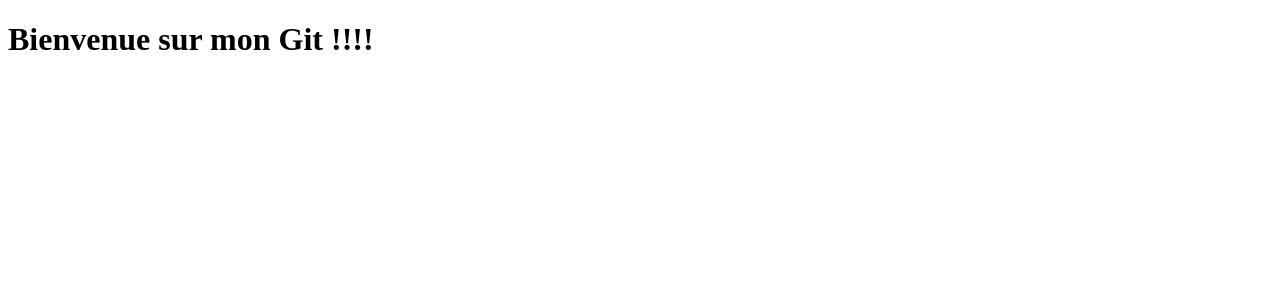
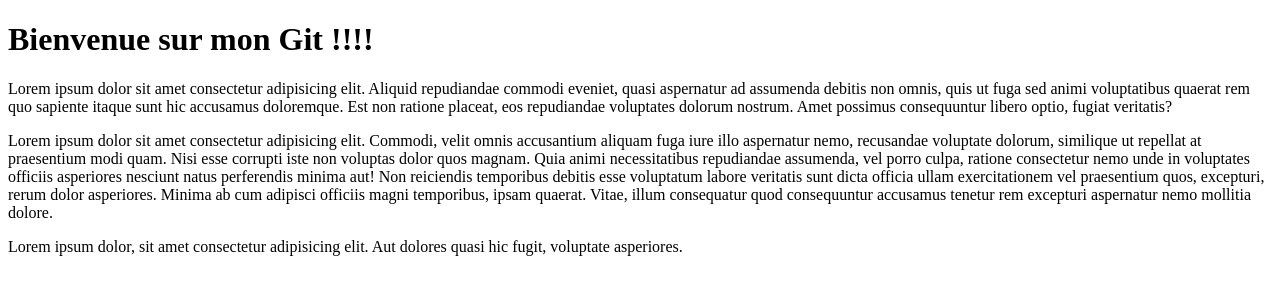
Before and after one commit to Pat0oche/testPL, a plain HTML site: page index.html in a window 1280 px wide. Drawn offline with Linux system fonts and the light colour scheme.

Commit message:
up index

```diff
--- a/index.html
+++ b/index.html
@@ -8,5 +8,14 @@
 </head>
 <body>
     <h1>Bienvenue sur mon Git !!!!</h1>
+    <header>
+        Lorem ipsum dolor sit amet consectetur adipisicing elit. Aliquid repudiandae commodi eveniet, quasi aspernatur ad assumenda debitis non omnis, quis ut fuga sed animi voluptatibus quaerat rem quo sapiente itaque sunt hic accusamus doloremque. Est non ratione placeat, eos repudiandae voluptates dolorum nostrum. Amet possimus consequuntur libero optio, fugiat veritatis?
+    </header>
+    <main>
+        <div>
+            <p>Lorem ipsum dolor sit amet consectetur adipisicing elit. Commodi, velit omnis accusantium aliquam fuga iure illo aspernatur nemo, recusandae voluptate dolorum, similique ut repellat at praesentium modi quam. Nisi esse corrupti iste non voluptas dolor quos magnam. Quia animi necessitatibus repudiandae assumenda, vel porro culpa, ratione consectetur nemo unde in voluptates officiis asperiores nesciunt natus perferendis minima aut! Non reiciendis temporibus debitis esse voluptatum labore veritatis sunt dicta officia ullam exercitationem vel praesentium quos, excepturi, rerum dolor asperiores. Minima ab cum adipisci officiis magni temporibus, ipsam quaerat. Vitae, illum consequatur quod consequuntur accusamus tenetur rem excepturi aspernatur nemo mollitia dolore.</p>
+        </div>
+    </main>
+    <footer>Lorem ipsum dolor, sit amet consectetur adipisicing elit. Aut dolores quasi hic fugit, voluptate asperiores.</footer>
 </body>
 </html>
```
